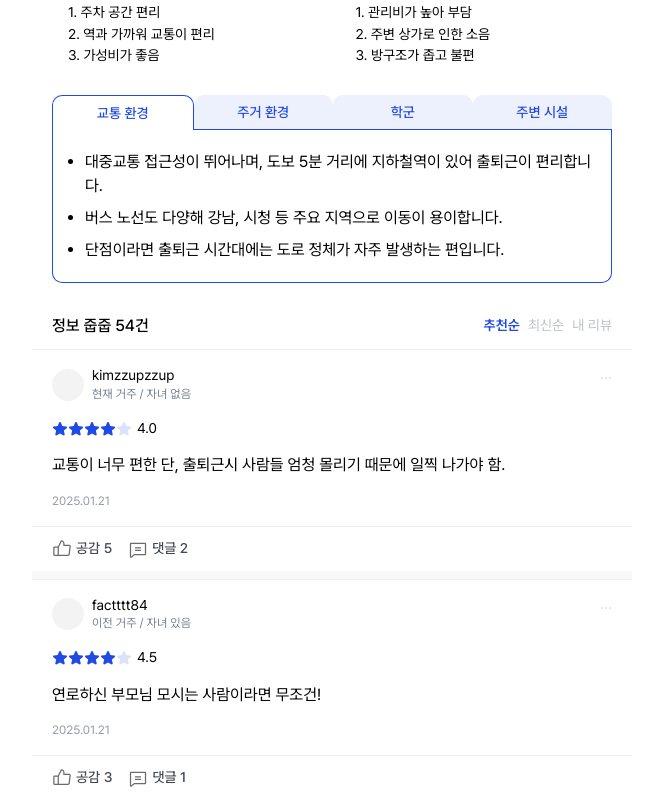
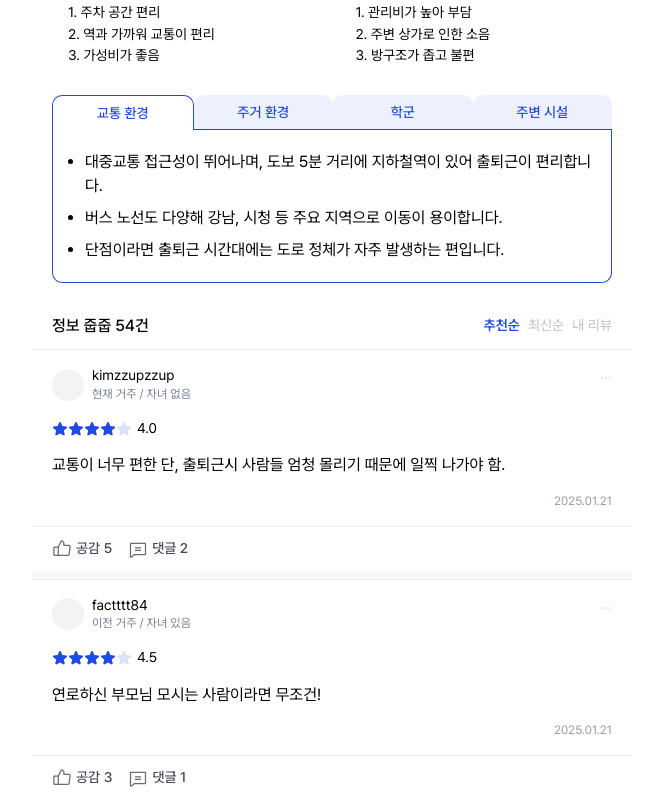
Before and after one commit to FC-DEV3-Final-Project/zoop-frontend, a Next.js app: page /property/1/review in a window 1280 px wide. Shown: the part 624-1424 px from the top of the page, without its empty margins (308-971 px from the left). Built offline with nearby package versions, Linux system fonts and the light colour scheme.

Commit message:
design: 리뷰 카드 디자인 수정

```diff
--- a/src/components/property/review/ReviewCard.tsx
+++ b/src/components/property/review/ReviewCard.tsx
@@ -71,7 +71,7 @@ export default function ReviewCard({
         <p className="text-subtitle3 text-black">{content}</p>
 
         {/* 날짜 */}
-        <p className="text-body3 text-gray-700-info">{date}</p>
+        <p className="text-right text-body3 text-gray-700-info">{date}</p>
       </div>
 
       {/* 하단 버튼 */}
```
